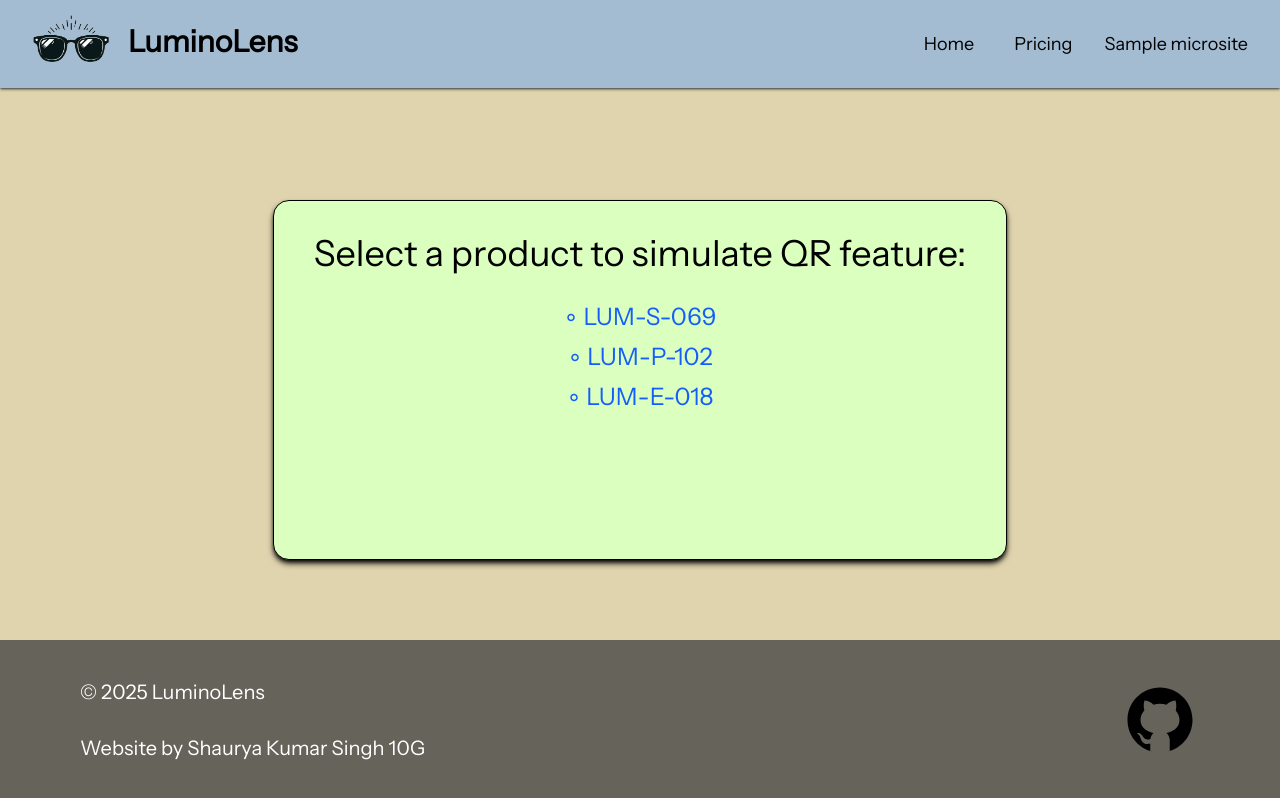
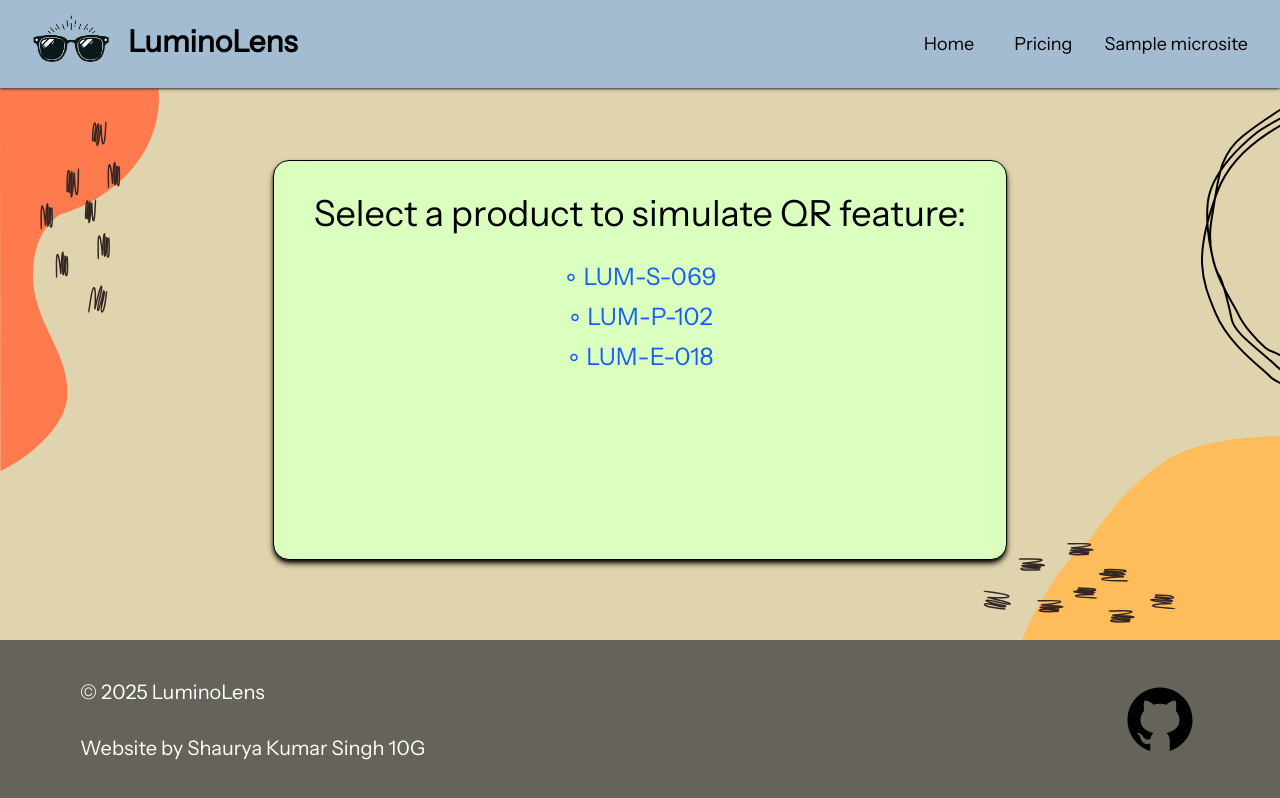
Before and after one commit to PreakPro/lumino-lens, a Next.js app: page /microsite in a window 1280 px wide. Built offline with nearby package versions, Linux system fonts and the light colour scheme.

Commit message:
decorated all pages

```diff
--- a/app/microsite/page.tsx
+++ b/app/microsite/page.tsx
@@ -7,10 +7,18 @@ import { motion } from "framer-motion"
 export default function Microsite() {
     return (
         <main className="flex flex-col min-h-screen overflow-x-hidden justify-center items-center overflow-y-hidden relative text-black text-4xl">
+            <div>
+                <img src="/svgs/yellow_blob1.svg" className="absolute bottom-10 rotate-180 right-0 -z-1"/>
+                <img src="/svgs/red_part.svg" className="absolute rotate-180 left-0 -z-1"/>
+                <img src="/svgs/sketched_lines.svg" className="absolute rotate-90 bottom-30 right-40 -z-1"/>
+                <img src="/svgs/sketched_lines.svg" className="absolute top-30 left-10 -z-1"/>
+                <img src="/svgs/circle_lines.svg" className="absolute rotate-180 top-20 right-0 -z-1"/>
+            </div>
+
             <Header />
 
             <motion.div
-                className="flex flex-col flex-grow gap-2 mt-50 text-center bg-[#dbffbf] max-w-5xl p-8 px-10 rounded-2xl shadow-black shadow-md border-1"
+                className="flex flex-col flex-grow gap-2 mt-40 text-center bg-[#dbffbf] max-w-5xl p-8 px-10 rounded-2xl shadow-black shadow-md border-1"
                 initial={{ y: -200, opacity: 0 }}
                 animate={{ y: 0, opacity: 1 }}
                 transition={{ duration: 1, ease: "easeOut" }}
--- a/app/pricing/page.tsx
+++ b/app/pricing/page.tsx
@@ -7,6 +7,14 @@ import { motion } from "framer-motion";
 export default function Pricing() {
     return (
         <main className="flex flex-col min-h-screen overflow-x-hidden overflow-y-hidden relative text-black">
+            <div>
+                <img src="/svgs/red_part.svg" className="absolute rotate-270 rotate-x-180 left-1/9 -top-20 -z-1"/>
+                <img src="/svgs/circle_lines.svg" className="absolute rotate-45 left-0 -z-1"/>
+                <img src="/svgs/yellow_blob1.svg" className="absolute rotate-90 right-0 -z-1"/>
+                <img src="/svgs/sketched_lines.svg" className="absolute rotate-180 right-5 top-30 -z-1"/>
+                <img src="/svgs/yellow_blob2.svg" className="absolute -rotate-90 rotate-y-180 -bottom-7 -z-1"/>
+            </div>
+
             <Header />
 
             <div className="flex-grow">
```
